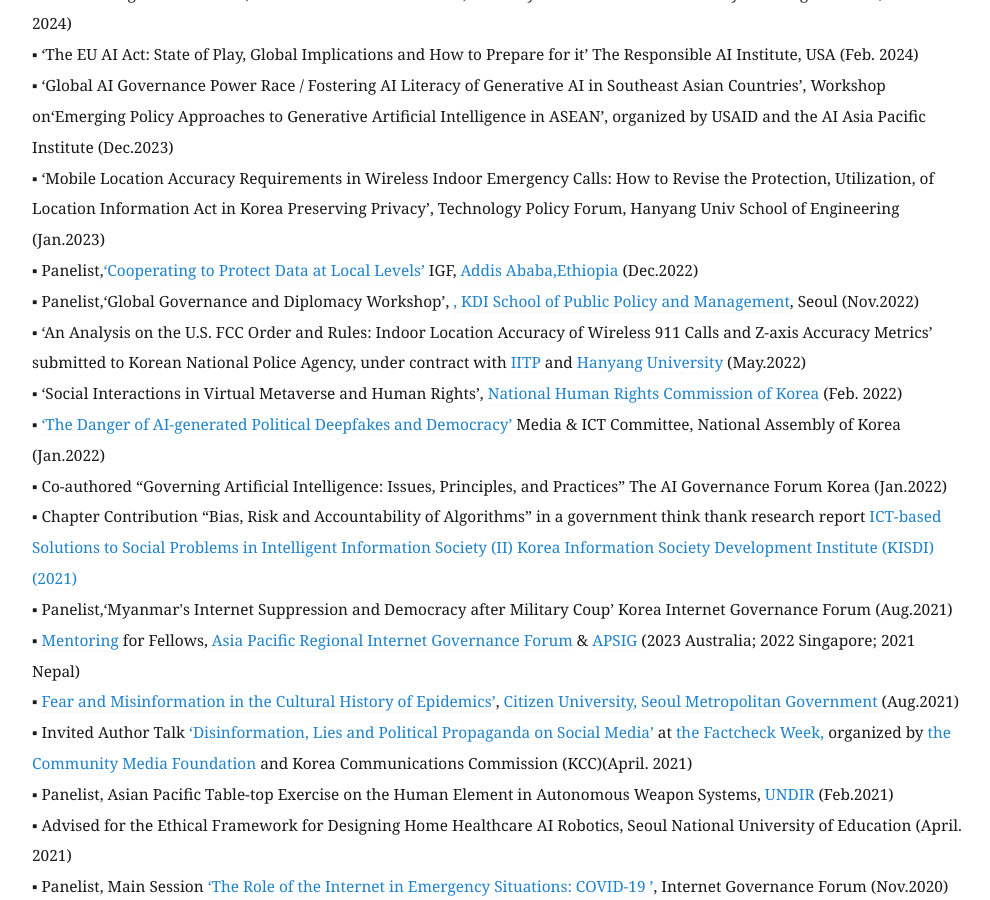
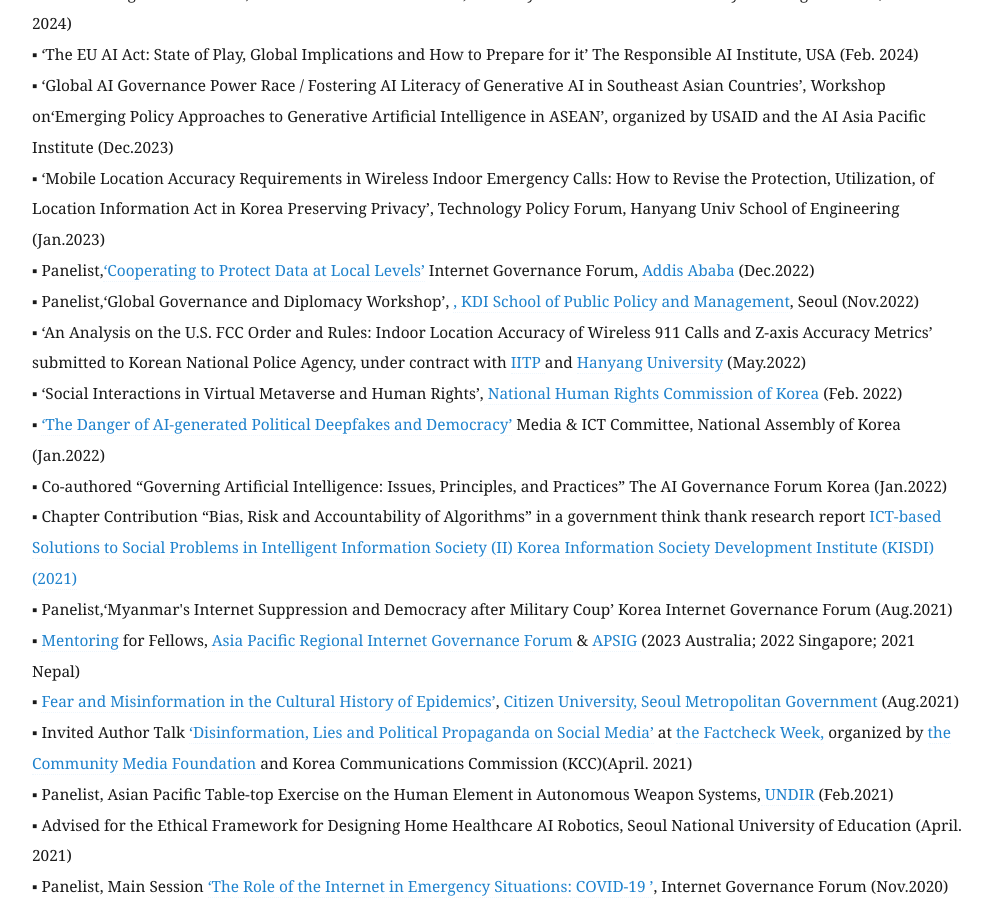
Before and after one commit to eunchangchoi/eunchangchoi.github.io, a Jekyll site: the page built from index.md, in a window 1280 px wide and 900 px high, scrolled down 7111 px. Shown: the whole window, without its empty margins (68-1058 px from the left). Built offline with Jekyll 4.4.1, drawn with Linux system fonts in a browser that asks for light colours.

Commit message:
Update index.md

```diff
--- a/index.md
+++ b/index.md
@@ -153,7 +153,7 @@
 ▪ ‘The EU AI Act: State of Play, Global Implications and How to Prepare for it’ The Responsible AI Institute, USA (Feb. 2024) <br>
 ▪ ‘Global AI Governance Power Race / Fostering AI Literacy of Generative AI in Southeast Asian Countries’, Workshop on‘Emerging Policy Approaches to Generative Artificial Intelligence in ASEAN’, organized by USAID and the AI Asia Pacific Institute (Dec.2023) <br>
 ▪ ‘Mobile Location Accuracy Requirements in Wireless Indoor Emergency Calls: How to Revise the Protection, Utilization, of Location Information Act in Korea Preserving Privacy’, Technology Policy Forum, Hanyang Univ School of Engineering (Jan.2023)<br>
-▪ Panelist,<a href="https://www.intgovforum.org/en/content/nris-cooperating-to-protecting-data-at-local-levels">‘Cooperating to Protect Data at Local Levels’</a> IGF,<a href="https://www.intgovforum.org/en?mn=zyjlo3zXcEyFoXe0t8ZjjKlZgTEwFS1Ll2ly.kZktiPIaNySpVaEf"> Addis Ababa,Ethiopia </a>(Dec.2022) <br>
+▪ Panelist,<a href="https://www.intgovforum.org/en/content/nris-cooperating-to-protecting-data-at-local-levels">‘Cooperating to Protect Data at Local Levels’</a> Internet Governance Forum,<a href="https://www.intgovforum.org/en?mn=zyjlo3zXcEyFoXe0t8ZjjKlZgTEwFS1Ll2ly.kZktiPIaNySpVaEf"> Addis Ababa </a>(Dec.2022) <br>
 ▪ Panelist,‘Global Governance and Diplomacy Workshop’, <a href="https://www.kdischool.ac.kr/">, KDI School of Public Policy and Management</a>, Seoul (Nov.2022)<br>
 ▪ ‘An Analysis on the U.S. FCC Order and Rules: Indoor Location Accuracy of Wireless 911 Calls and Z-axis Accuracy Metrics’ submitted to Korean National Police Agency, under contract with <a href="https://www.iitp.kr/en/main.it">IITP </a> and <a href="https://research.hanyang.ac.kr/"> Hanyang University</a> (May.2022)<br>
 ▪ ‘Social Interactions in Virtual Metaverse and Human Rights’,<a href="https://www.humanrights.go.kr/site/main/index002"> National Human Rights Commission of Korea</a> (Feb. 2022)<br>
```
